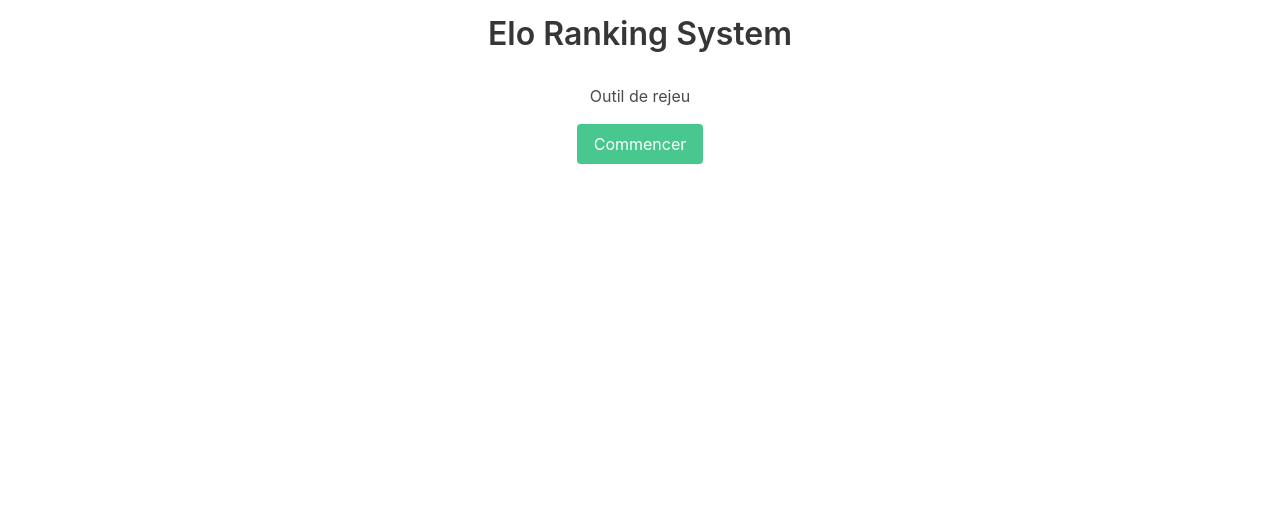
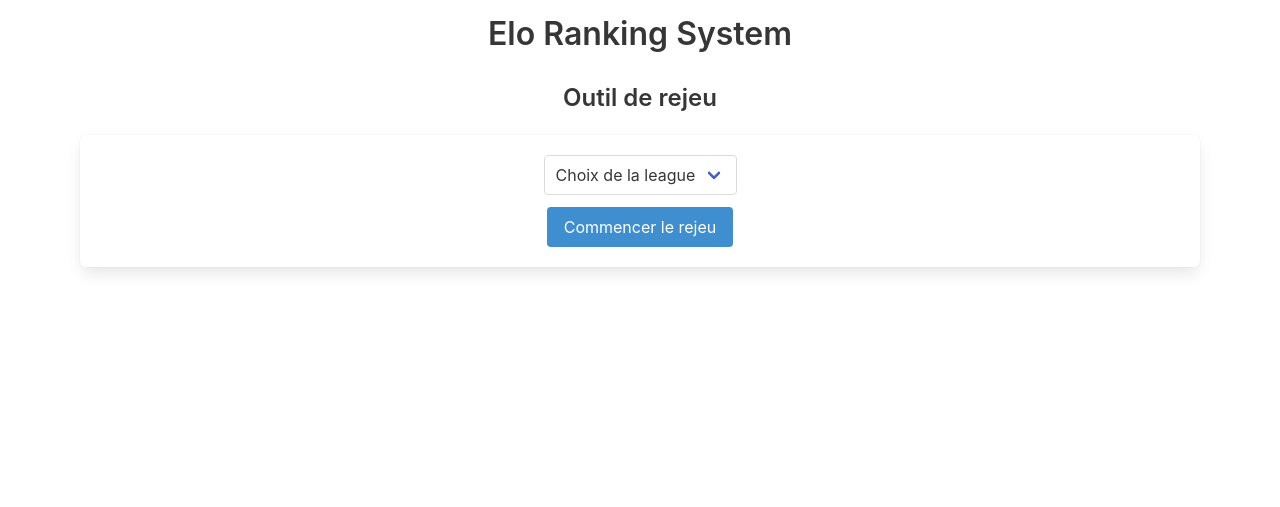
Before and after one commit to LJKhnor/EloRankingSystem, a Flask app: template projet/templates/rejeu.html in a window 1280 px wide. Shown: the part 120-627 px from the top of the page. Run offline with Flask 2, Linux system fonts and the light colour scheme; the template is opened without the code that fills it: most values are stand-ins (such as "Sample title", 1, 10 or a date in 2020); some libraries are stand-ins or nearby versions.

Commit message:
ajout de la page de rejeu

```diff
--- a/projet/templates/rejeu.html
+++ b/projet/templates/rejeu.html
@@ -11,24 +11,29 @@
 {% block content %}
 <div class="container">
     <div class="content has-text-centered m-4">
-        <p>Outil de rejeu</p>
-    </div>
-</div>
-<div class="container">
-    <div class="content has-text-centered m-4">
-        <a class="button is-success " href="{{url_for('new_match')}}">
-            Commencer
-        </a>
-        <form method="GET" action="/">
-            <table class="table">
-                <thead>
-                <tr>
-                </tr>
-                </thead>
-                <tbody>
-                </tbody>
-            </table>
-        </form>
+        <h3 class="title">Outil de rejeu</h3>
+        <div class="box">
+            <form method="POST" action="/rejeu">
+
+                <div class="field">
+                    <div class="control">
+                        <div class="select">
+                            <select name="league" id="dropdown-league-choice-button">
+                                <option value="">Choix de la league</option>
+                                {% for item in leagues %}
+                                <option value="{{ item.id }}">
+                                    {{ item.label }}
+                                </option>
+                                {% endfor %}
+                            </select>
+                        </div>
+                    </div>
+                </div>
+                <button class="button is-info">
+                    Commencer le rejeu
+                </button>
+            </form>
+        </div>
     </div>
 </div>
 {% endblock %}
--- a/projet/views.py
+++ b/projet/views.py
@@ -27,7 +27,8 @@ def index():
             deck_1_name = deck_service.get_deck_by_id(match['deck_1_id'])['name']
             deck_2_name = deck_service.get_deck_by_id(match['deck_2_id'])['name']
             winner_name = player_service.get_player_by_id(match['winner_player_id'])['name']
-            matches_fetched.append(((league_id,league_name), player_1_name, deck_1_name, player_2_name, deck_2_name, winner_name))
+            matches_fetched.append(
+                ((league_id, league_name), player_1_name, deck_1_name, player_2_name, deck_2_name, winner_name))
 
     return render_template('index.html', **locals())
 
@@ -49,12 +50,12 @@ def league():
             playersForLeague = league_service.get_players_from_league(league_id)
             rankings_html = []
             ratio_win_lose_html = []
-            nbCols = (playersForLeague.__len__()+1)
-            nbRows = (playersForLeague.__len__()+1)
+            nbCols = (playersForLeague.__len__() + 1)
+            nbRows = (playersForLeague.__len__() + 1)
             nb_matches_html = []
 
             for ranking in rankings:
-                rankings_html.append((ranking['name'], round(ranking['elo'],2), utils.processColor(ranking,rankings)))
+                rankings_html.append((ranking['name'], round(ranking['elo'], 2), utils.processColor(ranking, rankings)))
 
             for player in playersForLeague:
                 nbPlay = league_service.get_number_play(player['id'], league_id)
@@ -63,16 +64,17 @@ def league():
                 ratio_win_lose_html.append(((player['name'], nbPlay[0], nbWin[0], nbLose)))
 
             for i in range(playersForLeague.__len__()):
-                nb_matches_player =[]
+                nb_matches_player = []
                 for j in range(playersForLeague.__len__()):
-                    nb_matches = league_service.get_count_matches(playersForLeague[i]['id'], playersForLeague[j]['id'])
+                    nb_matches = league_service.get_count_matches(playersForLeague[i]['id'], playersForLeague[j]['id'],
+                                                                  league_id)
                     nb_matches_player.append(nb_matches[0])
                 nb_matches_html.append(nb_matches_player)
 
     return render_template('league.html', **locals())
 
 
-@bp_business.route('/new_match<item>', methods=('GET', 'POST'))
+@bp_business.route('/new_match', methods=('GET', 'POST'))
 def new_match():
     """ new match route """
     i = elo.Implementation()
@@ -115,22 +117,24 @@ def new_match():
             elo_player_1 = player_service.get_elo_by_ids(player_1_id, league_id)
             elo_player_2 = player_service.get_elo_by_ids(player_2_id, league_id)
             # insérer dans Implementation les joueur, leur rating et leurs decks
-            i.addPlayer(player_1_id,None if elo_player_1 is None else elo_player_1['elo'])
-            i.addPlayer(player_2_id,None if elo_player_2 is None else elo_player_2['elo'])
+            i.addPlayer(player_1_id, None if elo_player_1 is None else elo_player_1['elo'])
+            i.addPlayer(player_2_id, None if elo_player_2 is None else elo_player_2['elo'])
             i.addDeck(deck_player_1_id)
             i.addDeck(deck_player_2_id)
 
-            i.processEloForMatch(player_1_id,deck_player_1_id,player_2_id,deck_player_2_id,winner=winner_id)
+            i.processEloForMatch(player_1_id, deck_player_1_id, player_2_id, deck_player_2_id, winner=winner_id)
 
-            player_service.save_players_elo(i.getPlayer(player_1_id).name, i.getPlayerRating(player_1_id),league_id)
-            player_service.save_players_elo(i.getPlayer(player_2_id).name, i.getPlayerRating(player_2_id),league_id)
+            player_service.save_players_elo(i.getPlayer(player_1_id).name, i.getPlayerRating(player_1_id), league_id)
+            player_service.save_players_elo(i.getPlayer(player_2_id).name, i.getPlayerRating(player_2_id), league_id)
 
-            match_service.save_new_match(league_id, date, player_1_id, player_2_id, deck_player_1_id, deck_player_2_id, winner_id)
+            match_service.save_new_match(league_id, date, player_1_id, player_2_id, deck_player_1_id, deck_player_2_id,
+                                         winner_id)
             return redirect(url_for('index'))
 
         flash(error)
 
-    return render_template('new_match.html', **locals()) # locals() return all the variable set in the scope of the method
+    return render_template('new_match.html',
+                           **locals())  # locals() return all the variable set in the scope of the method
 
 
 @bp_business.route('/new_league', methods=('GET', 'POST'))
@@ -162,14 +166,59 @@ def new_league():
 
     return render_template('new_league.html')
 
-@app.route('/rejeu', methods=('GET', 'POST'))
+
+@bp_business.route('/rejeu', methods=('GET', 'POST'))
+@login_required
 def rejeu():
     """Outils de rejeu pour corriger l'ajout malencontreux via l'appli qui impacterait négativement le calcul de l'elo"""
+    leagues = league_service.get_all_leagues()
+    error = None
+    i = elo.Implementation()
+
+    if request.method == 'GET':
+        pass
 
     if request.method == 'POST':
-        pass
+        # gérer les erreurs
+        league_id = request.form['league']
+        if league_id is None:
+            error = "Aucune league valide choisie"
+        if error is None:
+            # recupérer l'ensemble des matchs de la league choisie
+            matches = league_service.getAllMatchesFromOneLeague(league_id)
 
-    return render_template('rejeu.html')
+            # vider les elo des joueurs pour la league choisie
+            league_service.deleteAllEloForPlayersForOneLeague(league_id)
+
+            # reppasser chaque match dans l implementation
+            for match in matches:
+                league_id = match['league_id']
+                player_1_id = match['player_1_id']
+                player_2_id = match['player_2_id']
+                deck_player_1_id = match['deck_1_id']
+                deck_player_2_id = match['deck_2_id']
+                winner_id = match['winner_player_id']
+
+                #  rechercher l'elo des 2 joueur pour la league en cours
+                elo_player_1 = player_service.get_elo_by_ids(player_1_id, league_id)
+                elo_player_2 = player_service.get_elo_by_ids(player_2_id, league_id)
+                # insérer dans Implementation les joueur, leur rating et leurs decks
+                i.addPlayer(player_1_id, None if elo_player_1 is None else elo_player_1['elo'])
+                i.addPlayer(player_2_id, None if elo_player_2 is None else elo_player_2['elo'])
+                i.addDeck(deck_player_1_id)
+                i.addDeck(deck_player_2_id)
+
+                i.processEloForMatch(player_1_id, deck_player_1_id, player_2_id, deck_player_2_id, winner=winner_id)
+
+                player_service.save_players_elo(i.getPlayer(player_1_id).name, i.getPlayerRating(player_1_id),
+                                                league_id)
+                player_service.save_players_elo(i.getPlayer(player_2_id).name, i.getPlayerRating(player_2_id),
+                                                league_id)
+
+        return redirect(url_for('index'))
+
+    return render_template('rejeu.html', **locals())
+
 
 # Auth route
 @bp_auth.route('/login', methods=('GET', 'POST'))
@@ -226,6 +275,7 @@ def signup():
 
     return render_template('auth/signup.html')
 
+
 @app.errorhandler(404)
 def page_not_found(error):
     return render_template('page_not_found.html'), 404
```
Also changed, not shown: projet/services/league_service.py (+13 -0 lines).
